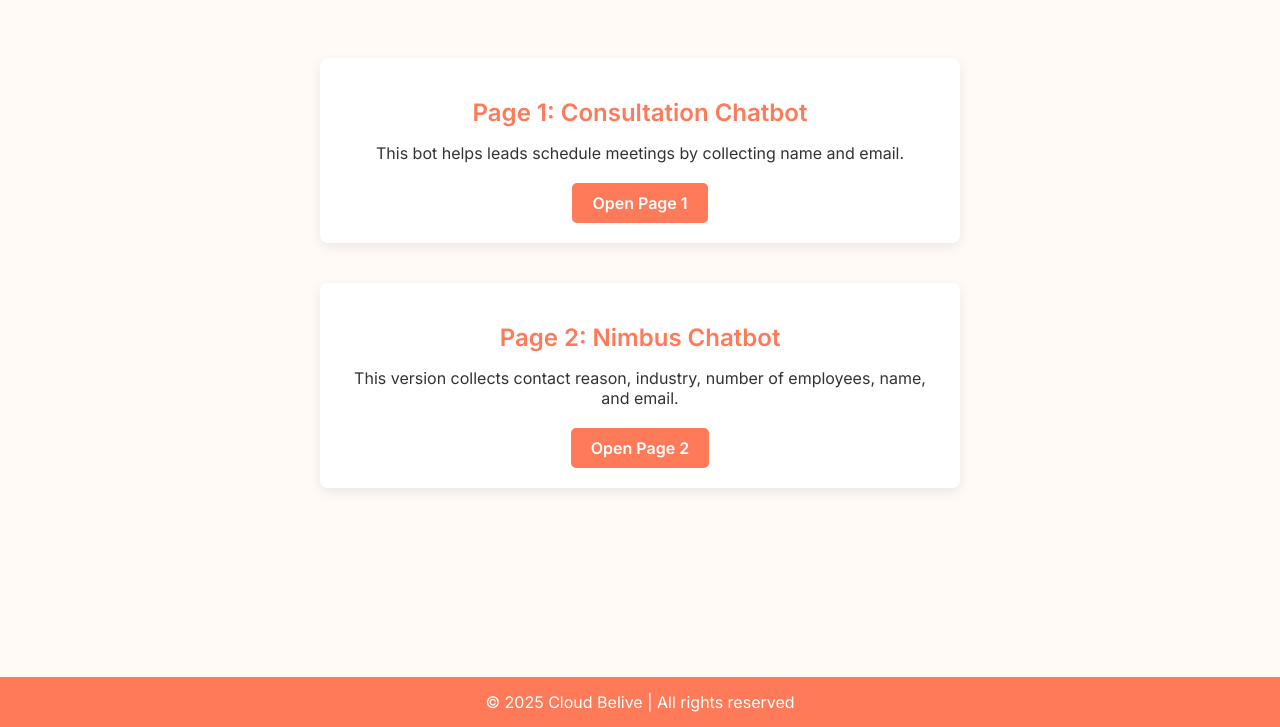
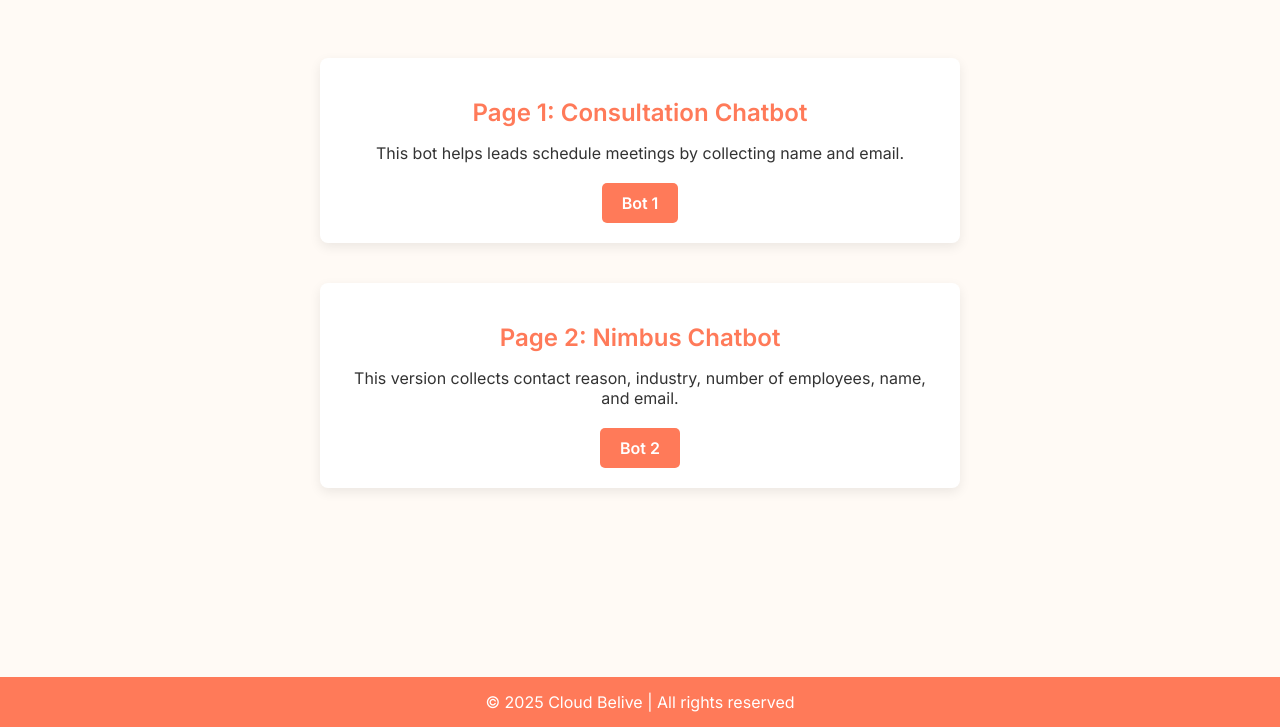
Before and after one commit to sudharsan143/chatbot-demo-MainPage, a plain HTML site: page index.html in a window 1280 px wide. Shown: the part 73-800 px from the top of the page. Drawn offline with Linux system fonts and the light colour scheme.

Commit message:
index.html

```diff
--- a/index.html
+++ b/index.html
@@ -106,13 +106,13 @@
       <div class="card">
         <h2>Page 1: Consultation Chatbot</h2>
         <p>This bot helps leads schedule meetings by collecting name and email.</p>
-        <a href="https://sudharsan143.github.io/chatbot-demo/" target="_blank">Open Page 1</a>
+        <a href="https://sudharsan143.github.io/chatbot-demo/" target="_blank">Bot 1</a>
       </div>
 
       <div class="card">
         <h2>Page 2: Nimbus Chatbot</h2>
         <p>This version collects contact reason, industry, number of employees, name, and email.</p>
-        <a href="https://sudharsan143.github.io/chatbot-demo---2/" target="_blank">Open Page 2</a>
+        <a href="https://sudharsan143.github.io/chatbot-demo---2/" target="_blank">Bot 2</a>
       </div>
     </main>
   </div>
```
